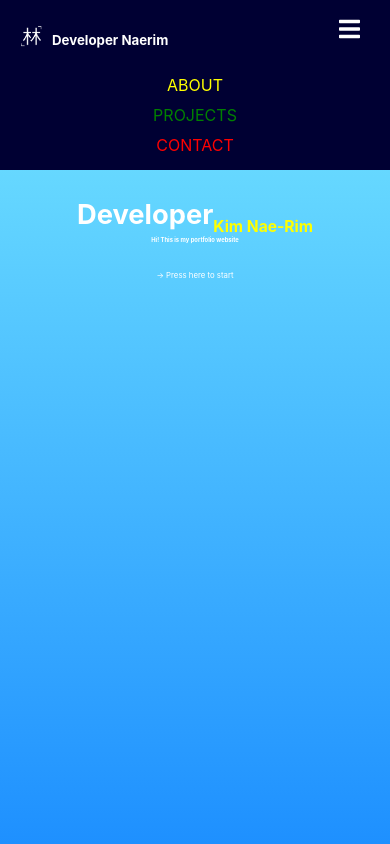
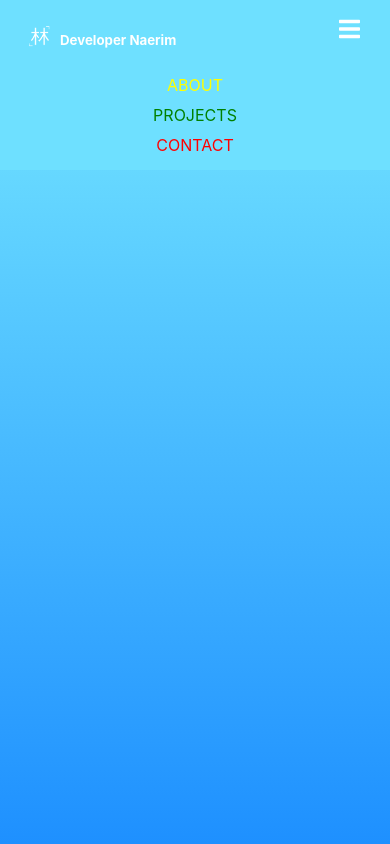
Before and after one commit to naerim/portfolio, a React (Create React App) app in the folder portfolio2020/: page / in a window 390 px wide. Shown: the top 844 px of the page. Built offline with nearby package versions, Linux system fonts and the light colour scheme.

Commit message:
hamburger menu 수정

```diff
--- a/portfolio2020/src/Components/Menu.js
+++ b/portfolio2020/src/Components/Menu.js
@@ -5,20 +5,24 @@
 import { FontAwesomeIcon } from "@fortawesome/react-fontawesome";
 
 const MenuBox = styled.div`
-  margin: 0;
-  padding: 10px 12px;
+  position: fixed;
+  width: 100%;
+
+  padding: 10px 0px;
   display: flex;
   justify-content: space-between;
   align-items: center;
+  background-color: #6ee0ff;
 
   @media (max-width: 768px) {
     flex-direction: column;
     align-items: flex-start;
-    background-color: #000033;
+    background-color: #6ee0ff;
   }
 `;
 
 const LogoDiv = styled.div`
+margin-left: 20px;
   display: flex;
   justify-content: space-between;
   align-items: center;
@@ -26,11 +30,13 @@
 `;
 
 const Hamburger = styled.div`
+  cursor: pointer;
   display: none;
   position: absolute;
   right: 30px;
   top: 15px;
   font-size: 24px;
+
 
   @media (max-width: 768px) {
     display: block;
@@ -41,6 +47,7 @@
   display: flex;
   list-style: none;
   text-align: center;
+  margin-right: 20px;
 
   @media (max-width: 768px) {
     flex-direction: column;
@@ -107,6 +114,9 @@
 
 const Menu = () => {
   const [open, setOpen] = useState(false);
+  const toggleHamburger = () => {
+    setOpen(!open);
+  };
 
   return (
     <MenuBox>
@@ -116,7 +126,7 @@
       </LogoDiv>
 
       <MenuUl open={open}>
-        <ATag>
+        <ATag href="/">
           <Menuitem yellow={true}>ABOUT</Menuitem>
         </ATag>
         <ATag href="/">
@@ -127,7 +137,7 @@
         </ATag>
       </MenuUl>
 
-      <Hamburger onClick={() => setOpen(!open)}>
+      <Hamburger onClick={() => toggleHamburger()}>
         <FontAwesomeIcon icon={faBars} color="white" />
       </Hamburger>
     </MenuBox>
```
